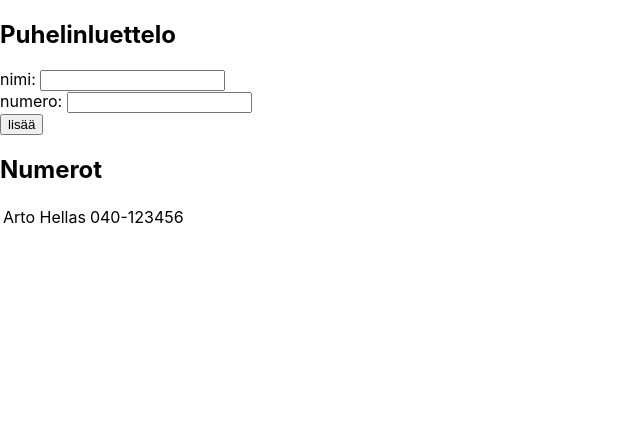
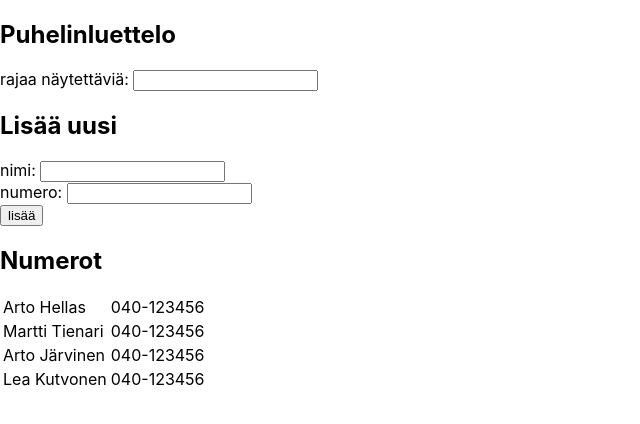
Before and after one commit to jkaari96/FullStackOpen2018, a React (Create React App) app in the folder part2/puhelinluettelo/: page / in a window 1280 px wide. Shown: the top 424 px of the page, without its empty margins (0-640 px from the left). Built offline with nearby package versions, Linux system fonts and the light colour scheme; the HTML template or start-up script is replaced by a standard one.

Commit message:
Finished exercise 2.9

```diff
--- a/part2/puhelinluettelo/src/App.js
+++ b/part2/puhelinluettelo/src/App.js
@@ -14,13 +14,14 @@
     super(props)
     this.state = {
       persons: [
-        {
-          name: 'Arto Hellas',
-          number: '040-123456'
-        }
+        { name: 'Arto Hellas', number: '040-123456' },
+        { name: 'Martti Tienari', number: '040-123456' },
+        { name: 'Arto Järvinen', number: '040-123456' },
+        { name: 'Lea Kutvonen', number: '040-123456' }
       ],
       newName: '',
-      newNumber: ''
+      newNumber: '',
+      filter: ''
     }
   }
 
@@ -53,10 +54,22 @@
     this.setState({ newNumber: event.target.value })
   }
 
+  handleFilterChange = (event) => {
+    this.setState({ filter: event.target.value })
+  }
+
   render() {
+    const addressesToShow = this.state.persons.filter(person =>
+          person.name.toLowerCase().startsWith(this.state.filter.toLowerCase()))
+
     return (
       <div>
         <h2>Puhelinluettelo</h2>
+        <div>
+          rajaa näytettäviä: <input value={this.state.filter}
+                                    onChange={this.handleFilterChange} />
+        </div>
+        <h2>Lisää uusi</h2>
         <form onSubmit={this.addName}>
           <div>
             nimi: <input value={this.state.newName}
@@ -73,7 +86,7 @@
         <h2>Numerot</h2>
         <table>
           <tbody>
-          {this.state.persons.map(person => <Address key={person.name}
+          {addressesToShow.map(person => <Address key={person.name}
             name={person.name} number={person.number} />)}
           </tbody>
         </table>
```
